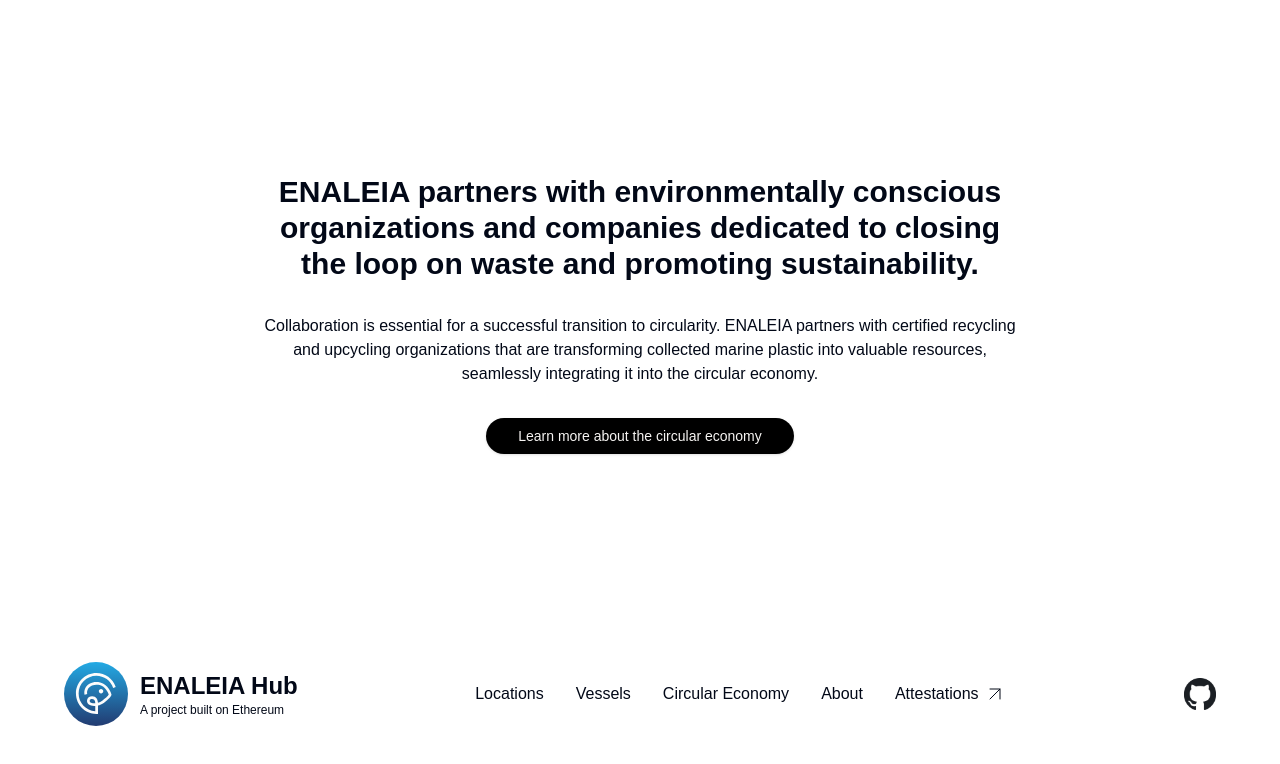
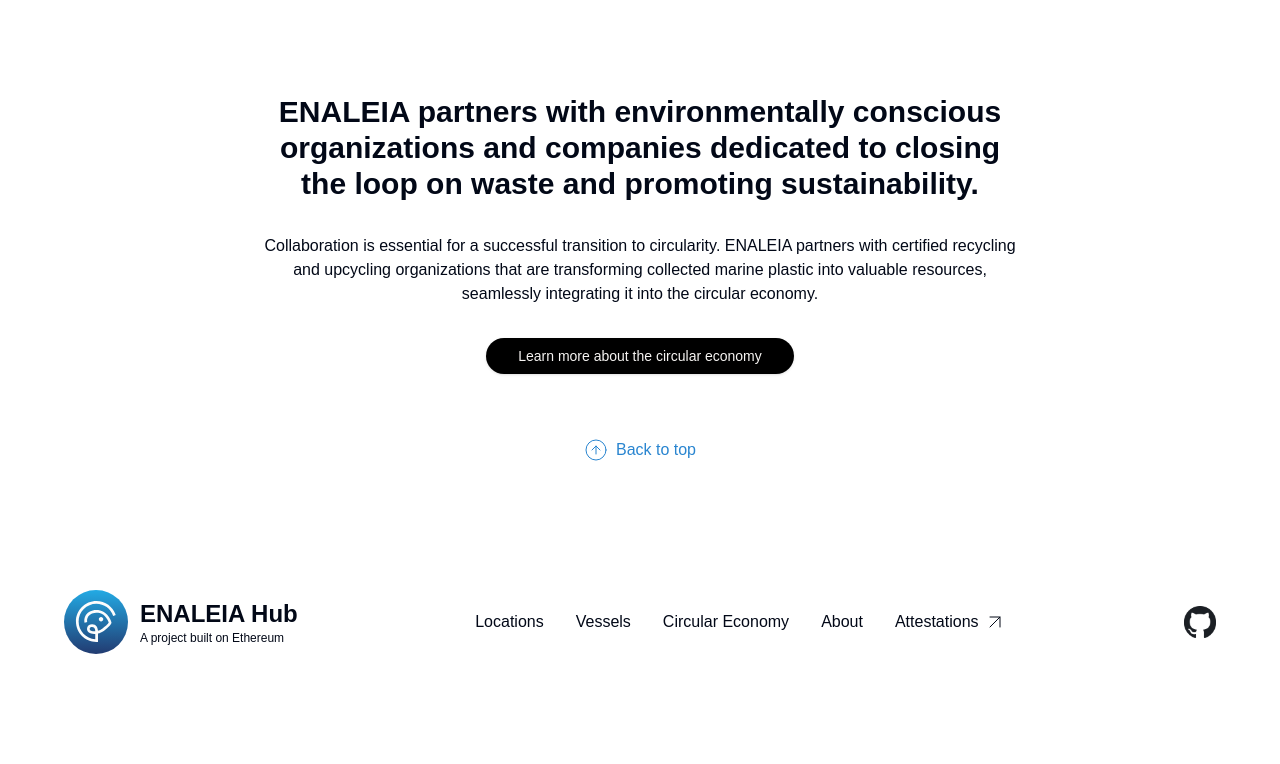
Before and after one commit to Enaleia/dashboard, a React (Vite) app: page / in a window 1280 px wide. Shown: the part 2899-3663 px from the top of the page. Built offline with nearby package versions, Linux system fonts and the light colour scheme.

Commit message:
feat: add page scroll down/up buttons

```diff
--- a/src/routes/index.tsx
+++ b/src/routes/index.tsx
@@ -2,7 +2,7 @@
 import { StatBar } from '@/components/stat-bar'
 import { ActivityMap } from '../components/activity-map'
 import { AreaChart } from '../components/area-chart'
-import { CircleArrowDown } from 'lucide-react'
+import { CircleArrowDown, CircleArrowUp } from 'lucide-react'
 import { buttonVariants } from "@/components/ui/button"
 import chartData from '../chart_data.json'
 
@@ -16,7 +16,10 @@
       <section className='flex flex-col items-center gap-6 px-6 text-center'>
         <h1 className='w-full font-bold text-3xl md:text-6xl leading-10 md:px-80'>Working together with fishers for a sustainable marine ecosystem</h1>
         <p className='w-full font-extralight text-base md:text-lg md:px-60'>Welcome to the ENALEIA Hub—a dashboard that tracks the environmental efforts and impacts made by our community and partners. Our mission is to create a sustainable marine ecosystem by promoting circular and social economy solutions.</p>
-        <div className='flex flex-row items-center gap-2 font-extralight text-[#2985D0]'>
+        <div
+          className='flex flex-row items-center gap-2 font-extralight text-[#2985D0] cursor-pointer'
+          onClick={() => window.scrollTo({ top: 2000, behavior: 'smooth'})}
+        >
           <CircleArrowDown color="#2985D0" strokeWidth={1}/>
           <p>Explore the data</p>
         </div>
@@ -59,7 +62,7 @@
         <p className='font-extralight text-lg md:text-xl text-center'>To understand the breakdown of plastic material and its origin, please view locations page.</p>
       </section>
 
-      <section className='flex flex-col items-center gap-4 m-auto w-full md:w-[60%] md:gap-8 py-10 md:py-20 text-center'>
+      <section className='flex flex-col items-center gap-4 m-auto w-full md:w-[60%] md:gap-8 text-center'>
         <p className='font-bold text-3xl'>ENALEIA partners with environmentally conscious organizations and companies dedicated to closing the loop on waste and promoting sustainability.</p>
         <p className='w-full text-base md-text-lg'>Collaboration is essential for a successful transition to circularity. ENALEIA partners with certified recycling and upcycling organizations that are transforming collected marine plastic into valuable resources, seamlessly integrating it into the circular economy.</p>
         <Link
@@ -71,6 +74,13 @@
         >
           Learn more about the circular economy
         </Link>
+        <div
+          className='flex flex-row items-center gap-2 pt-8 font-extralight text-[#2985D0] cursor-pointer'
+          onClick={() => window.scrollTo({ top: 0, behavior: 'smooth'})}
+        >
+          <CircleArrowUp color="#2985D0" strokeWidth={1}/>
+          <p>Back to top</p>
+        </div>
       </section>
     </main>
   )
```
